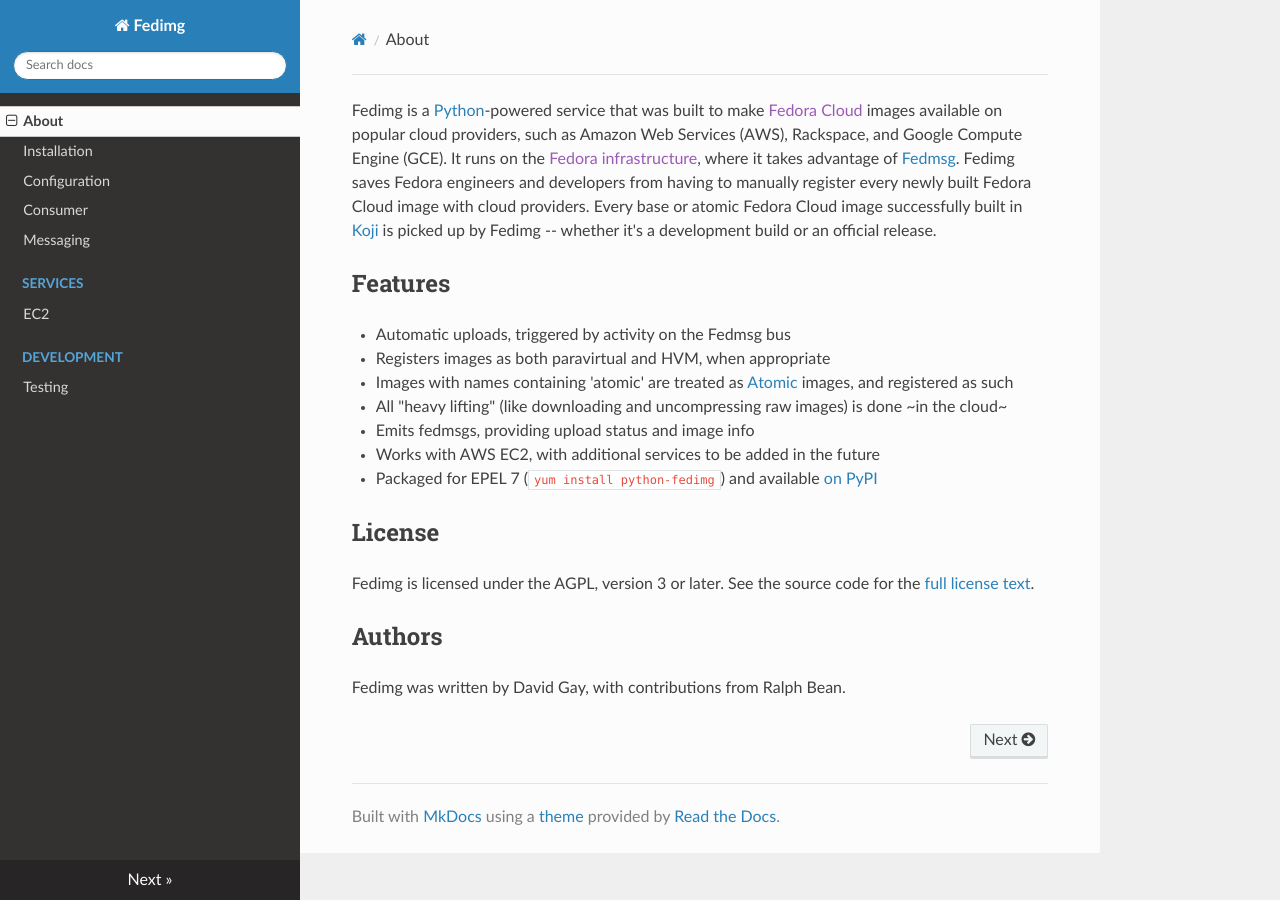
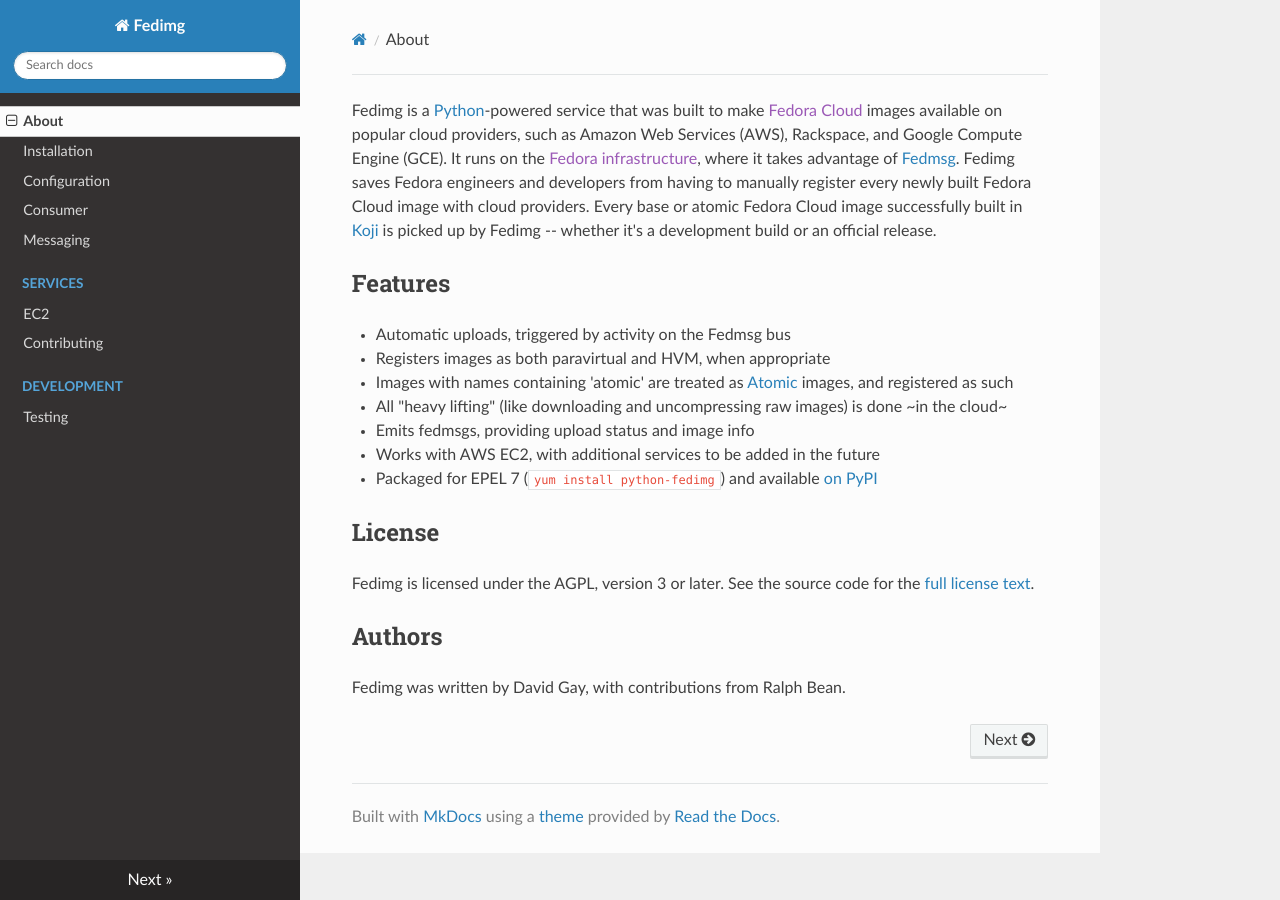
Before and after one commit to fedora-infra/fedimg, an MkDocs documentation site: the page built from docs/index.md, in a window 1280 px wide. Built offline with MkDocs 1.6.1, drawn with Linux system fonts in a browser that asks for light colours; nearby versions of some CDN libraries; old or Windows-style settings are respelled for this version of MkDocs.

Commit message:
docs: actually add contributing link to nav

```diff
--- a/mkdocs.yml
+++ b/mkdocs.yml
@@ -6,5 +6,6 @@
 - ['consumer.md', 'Consumer']
 - ['messaging.md', 'Messaging']
 - ['services/ec2.md', 'Services', 'EC2']
+- ['contributing.md', 'Contributing']
 - ['development/testing.md', 'Development', 'Testing']
 theme: readthedocs
```
